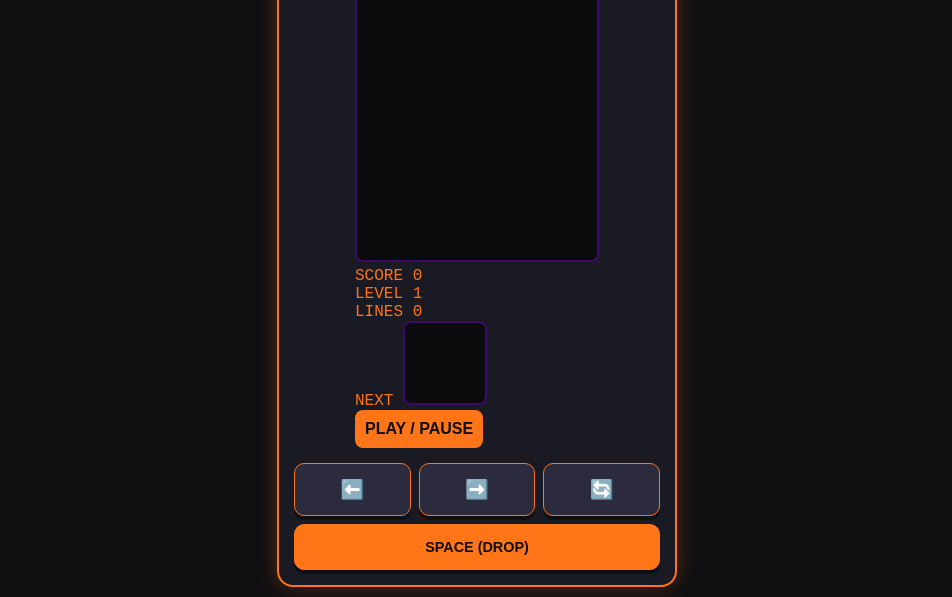
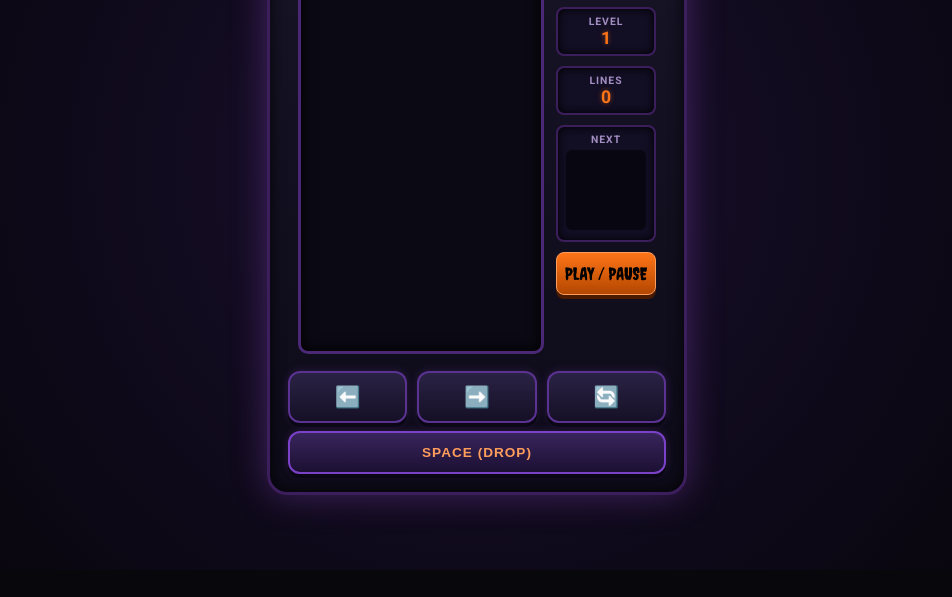
Before and after one commit to miuccio/tetris-halloween, a plain HTML site: page index.html in a window 1280 px wide. Shown: the part 230-827 px from the top of the page, without its empty margins (163-1115 px from the left). After the commit the page ends 800 px from the top, so only its background shows below. Drawn offline with Linux system fonts and the light colour scheme.

Commit message:
Update style.css

```diff
--- a/style.css
+++ b/style.css
@@ -2,14 +2,15 @@
   box-sizing: border-box;
   margin: 0;
   padding: 0;
-  touch-action: manipulation; /* Previene il doppio tap zoom su mobile */
-  user-select: none; /* Impedisce la selezione del testo mentre si gioca */
+  touch-action: manipulation;
+  user-select: none;
 }
 
 body {
-  background-color: #0f0f12;
+  background: #08070c;
+  background-image: radial-gradient(circle at center, #1a102f 0%, #050408 100%);
   color: #ff7518;
-  font-family: 'Courier New', Courier, monospace;
+  font-family: 'Roboto', sans-serif;
   display: flex;
   justify-content: center;
   align-items: center;
@@ -21,105 +22,136 @@ body {
   display: flex;
   flex-direction: column;
   align-items: center;
-  gap: 15px;
-  background-color: #1a1a24;
-  padding: 15px;
-  border: 2px solid #ff7518;
-  border-radius: 16px;
-  box-shadow: 0 0 20px rgba(255, 117, 24, 0.3);
-  max-width: 400px;
+  gap: 12px;
+  background: linear-gradient(180deg, #181528 0%, #0d0b18 100%);
+  padding: 18px;
+  border: 3px solid #3c1e5d;
+  border-radius: 20px;
+  box-shadow: 0 0 35px rgba(157, 78, 221, 0.35), inset 0 0 15px rgba(0,0,0,0.8);
+  max-width: 420px;
   width: 100%;
 }
 
-.header-mobile {
-  width: 100%;
+.logo-container {
   text-align: center;
+}
+
+.halloween-title {
+  font-family: 'Creepster', cursive;
+  font-size: 2.2rem;
+  line-height: 1;
+  color: #ff7518;
+  text-shadow: 0 0 10px #ff7518, 0 0 20px #e04800, 3px 3px 0px #000;
+  letter-spacing: 2px;
+}
+
+.main-layout {
+  display: flex;
+  gap: 12px;
+  justify-content: center;
+  align-items: flex-start;
+}
+
+canvas#tetris {
+  background-color: #0b0914;
+  border: 3px solid #4a2875;
+  border-radius: 10px;
+  box-shadow: inset 0 0 15px #000;
+}
+
+.sidebar-panel {
   display: flex;
   flex-direction: column;
-  gap: 8px;
+  gap: 10px;
+  width: 100px;
 }
 
-h1 {
-  font-size: 1.2rem;
-  color: #ff7518;
-  text-shadow: 0 0 8px #ff7518;
+.stat-box {
+  background: #120e24;
+  border: 2px solid #3c1e5d;
+  border-radius: 8px;
+  padding: 6px;
+  text-align: center;
+  box-shadow: inset 0 0 8px #000;
 }
 
-.stats-inline {
-  display: flex;
-  justify-content: space-around;
-  font-size: 0.9rem;
-  color: #d1d1e0;
-  background: #0b0b0e;
-  padding: 8px;
-  border-radius: 8px;
-  border: 1px solid #3c096c;
+.stat-box label {
+  display: block;
+  font-size: 0.65rem;
+  color: #a38ec2;
+  letter-spacing: 1px;
 }
 
-.stats-inline b {
-  color: #9d4edd;
+.stat-box span {
+  font-size: 1.1rem;
+  font-weight: bold;
+  color: #ff7518;
+  text-shadow: 0 0 5px rgba(255,117,24,0.5);
 }
 
-#start-btn {
-  background-color: #ff7518;
-  color: #0f0f12;
-  border: none;
-  padding: 10px;
-  font-weight: bold;
-  font-size: 1rem;
+.next-box canvas {
+  margin-top: 4px;
+  background: #080611;
+  border-radius: 6px;
+}
+
+.gothic-btn {
+  background: linear-gradient(180deg, #ff7518 0%, #b34700 100%);
+  color: #000;
+  border: 1px solid #ff9d5c;
+  padding: 10px 4px;
+  font-family: 'Creepster', cursive;
+  font-size: 1.1rem;
   cursor: pointer;
   border-radius: 8px;
+  box-shadow: 0 4px 0 #4a1a00;
+  transition: 0.1s;
 }
 
-#start-btn:active {
-  background-color: #9d4edd;
-  color: #fff;
+.gothic-btn:active {
+  transform: translateY(3px);
+  box-shadow: 0 1px 0 #4a1a00;
 }
 
-canvas {
-  background-color: #0b0b0e;
-  border: 2px solid #3c096c;
-  border-radius: 8px;
-  max-width: 100%;
-  height: auto;
-}
-
-/* Pulsanti Touch */
+/* Pulsanti Touch stile screenshot */
 .touch-controls {
   width: 100%;
   display: flex;
   flex-direction: column;
   gap: 8px;
+  margin-top: 5px;
 }
 
 .touch-row {
   display: flex;
   justify-content: center;
-  gap: 8px;
+  gap: 10px;
 }
 
 .touch-btn {
   flex: 1;
-  background-color: #2b2b3d;
+  background: linear-gradient(180deg, #2a2244 0%, #151026 100%);
   color: #ff7518;
-  border: 1px solid #ff7518;
-  padding: 14px 0;
-  font-size: 1.2rem;
-  font-weight: bold;
-  border-radius: 10px;
+  border: 2px solid #5a3291;
+  padding: 12px 0;
+  font-size: 1.3rem;
+  border-radius: 12px;
   cursor: pointer;
-  box-shadow: 0 4px 0 #0f0f12;
+  box-shadow: 0 4px 0 #0a0714, 0 0 10px rgba(157, 78, 221, 0.2);
 }
 
 .touch-btn:active {
   transform: translateY(2px);
-  box-shadow: 0 2px 0 #0f0f12;
-  background-color: #9d4edd;
+  box-shadow: 0 2px 0 #0a0714;
+  background: #9d4edd;
   color: #fff;
 }
 
 .drop-btn {
-  background-color: #ff7518;
-  color: #0f0f12;
-  font-size: 0.9rem;
+  background: linear-gradient(180deg, #38245c 0%, #1c1033 100%);
+  color: #ff9d5c;
+  font-size: 0.85rem;
+  font-weight: bold;
+  letter-spacing: 1px;
+  border-color: #7b42c9;
 }
```
